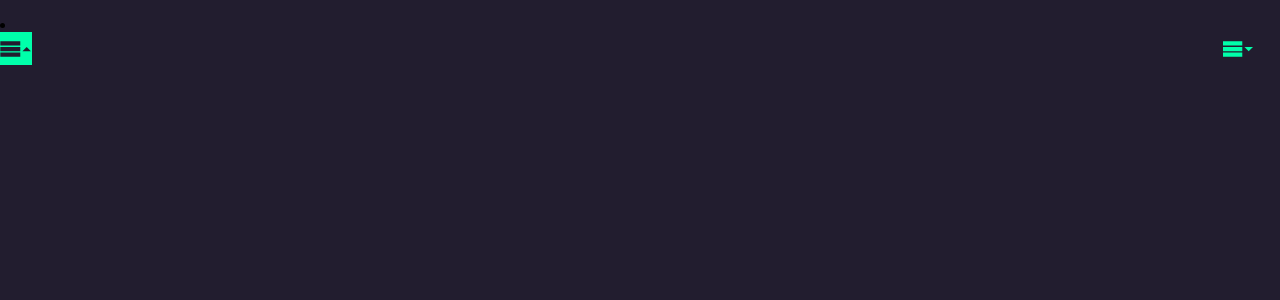
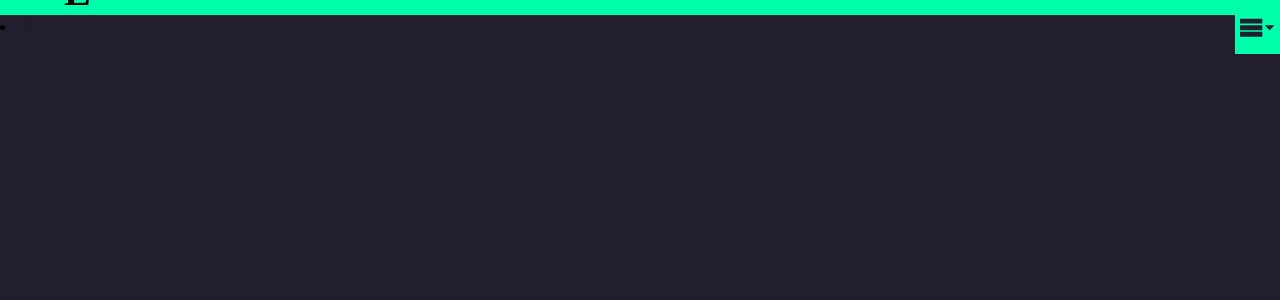
Before and after one commit to lauren-leigh/Laurens-App, a React (Create React App) app: page / in a window 1280 px wide. Shown: the top 300 px of the page. Built offline with nearby package versions, Linux system fonts and the light colour scheme; a web font is replaced by a local one.

Commit message:
make dropdown pretty

```diff
--- a/src/Nav/Nav.css
+++ b/src/Nav/Nav.css
@@ -14,9 +14,9 @@
     align-items: center;
     background-color: hsl(160, 100%, 50%);
     position: fixed;
-    top: -50%;
+    top: -4%;
     width: 100%;
-    transition: 1s;
+    transition: 2s;
 }
 
 .nav-container-active {
@@ -27,7 +27,6 @@
     align-items: center;
     width: 100%;
     top: 0;
-    transition: 1s;
 }
 
 .logo-container {
@@ -73,7 +72,6 @@ a {
 
 .menu-up,
 .menu-down {
-    color: hsl(160, 100%, 50%);
     font-size: 200%;
     display: flex;
     justify-content: flex-end;
@@ -82,17 +80,22 @@ a {
     top: 4%;
 }
 
- .menu-up svg {
+.menu-up svg,
+.menu-down svg {
     background-color: hsl(160, 100%, 50%);
     color: hsl(257, 24%, 15%);
-    padding: 1%;
+    padding: 10%;
+    font-size: 140%;
 }
 
- .menu-down svg {
-    color: hsl(160, 100%, 50%);
-    background-color: hsl(257, 24%, 15%);
-    padding: 1%;
- }
+.menu-down {
+    right: -2%;
+    top: 0%;
+}
+
+.menu-up {
+    right: -2%;
+}
 
 
 h2 {
--- a/src/Nav/Nav.js
+++ b/src/Nav/Nav.js
@@ -27,16 +27,16 @@ function Nav() {
                     })}
                 </div>
             </div>
-            <nav className={dropdown ? "nav-menu active" : "nav-menu"}>
+            <nav>
                 <ul className="nav-menu-items"></ul>
                 <li className="navbar-toggle">
-                    <Link to="#" className="menu-up">
-                        <ImMenu4/>
+                    <Link to="#" className={dropdown ? "menu-up" : "menu-up-active"}>
+                        <ImMenu4 onClick={showDropdown}/>
                     </Link>
                 </li>
             </nav>
             <div className="nav">
-                <Link to="#" className="menu-down">
+                <Link to="#" className={dropdown ? "menu-down-active" : "menu-down"}>
                     <ImMenu3 onClick={showDropdown}/>
                 </Link>
             </div>
```
